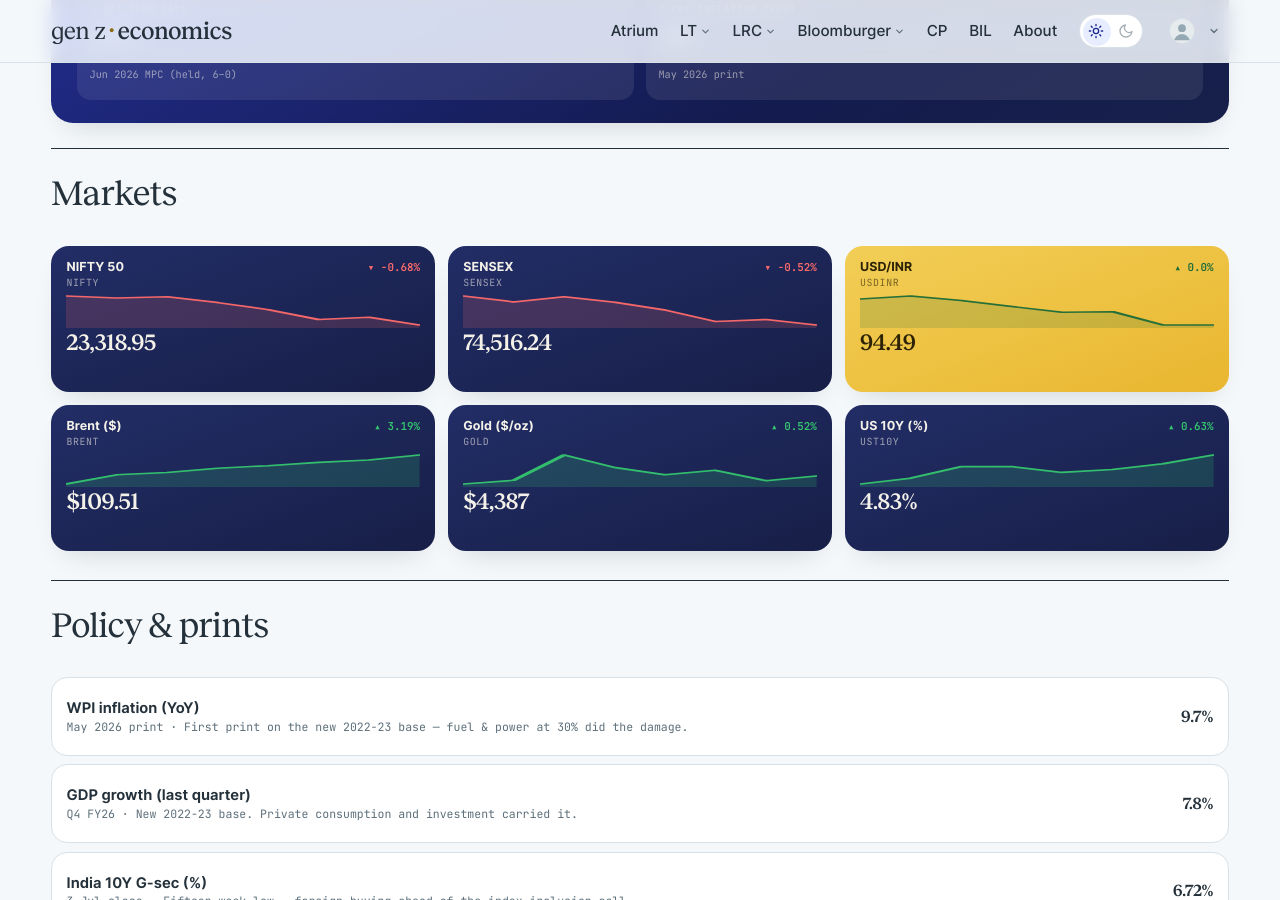
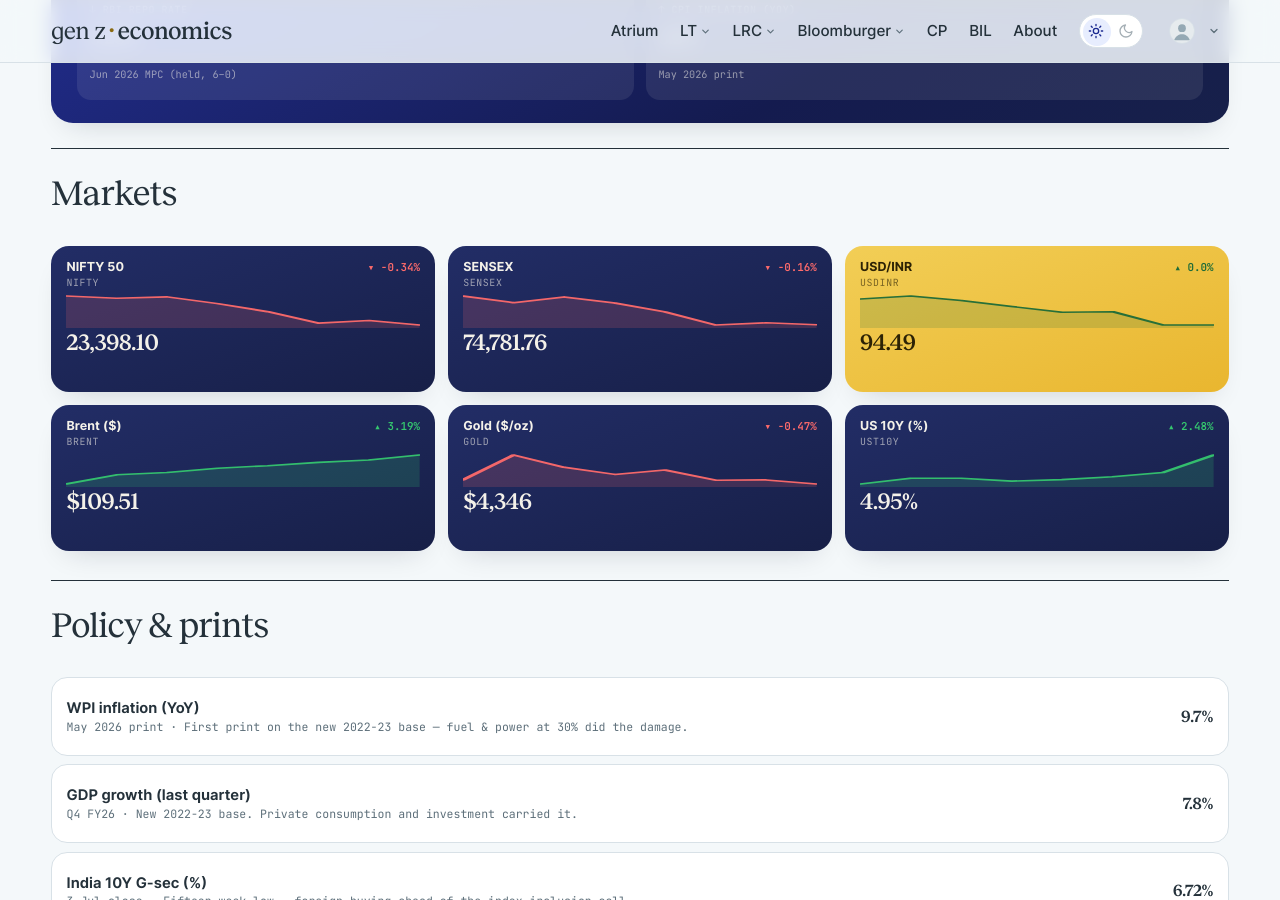
Before and after one commit to harsharya7021/genz-economics.com, a Jekyll site: the page built from macro-watch.html, in a window 1280 px wide and 900 px high, scrolled down 599 px. Built offline with Jekyll 4.4.1, drawn with Linux system fonts in a browser that asks for light colours; comment, search, counter and statistics services are not loaded.

Commit message:
data: morning market refresh

```diff
--- a/_data/macro.json
+++ b/_data/macro.json
@@ -3,8 +3,8 @@
   "auto": {
     "nifty": {
       "label": "NIFTY 50",
-      "v": "23,318.95",
-      "chg": -0.68,
+      "v": "23,398.10",
+      "chg": -0.34,
       "spark": [
         23914.449,
         23873.449,
@@ -13,13 +13,13 @@
         23635.1,
         23431.5,
         23477.801,
-        23318.949
+        23398.1
       ]
     },
     "sensex": {
       "label": "SENSEX",
-      "v": "74,516.24",
-      "chg": -0.52,
+      "v": "74,781.76",
+      "chg": -0.16,
       "spark": [
         76570.352,
         76152.859,
@@ -28,7 +28,7 @@
         75577.578,
         74764.227,
         74902.594,
-        74516.242
+        74781.758
       ]
     },
     "usdinr": {
@@ -63,32 +63,32 @@
     },
     "gold": {
       "label": "Gold ($/oz)",
-      "v": "$4,387",
-      "chg": 0.52,
+      "v": "$4,346",
+      "chg": -0.47,
       "spark": [
-        4348.0,
         4366.3,
         4491.7,
         4429.8,
         4393.9,
         4416.0,
         4364.5,
-        4387.4
+        4366.2,
+        4345.6
       ]
     },
     "ust10y": {
       "label": "US 10Y (%)",
-      "v": "4.83%",
-      "chg": 0.63,
+      "v": "4.95%",
+      "chg": 2.48,
       "spark": [
-        4.73,
         4.75,
         4.79,
         4.79,
         4.77,
         4.78,
         4.8,
-        4.83
+        4.83,
+        4.95
       ]
     }
   },
--- a/_data/markets.yml
+++ b/_data/markets.yml
@@ -6,9 +6,9 @@ as_of: 11 Sep 2026
 tickers:
 - symbol: NIFTY 50
   code: ^NSEI
-  value: 23,318.95
-  change: −158.85
-  pct: −0.68%
+  value: 23,398.10
+  change: −79.70
+  pct: −0.34%
   dir: down
   spark:
   - 23914.449
@@ -18,12 +18,12 @@ tickers:
   - 23635.1
   - 23431.5
   - 23477.801
-  - 23318.949
+  - 23398.1
 - symbol: SENSEX
   code: BSE
-  value: 74,516.24
-  change: −386.35
-  pct: −0.52%
+  value: 74,781.76
+  change: −120.84
+  pct: −0.16%
   dir: down
   spark:
   - 76570.352
@@ -33,7 +33,7 @@ tickers:
   - 75577.578
   - 74764.227
   - 74902.594
-  - 74516.242
+  - 74781.758
 - symbol: USD / INR
   code: FX
   value: '94.49'
```
